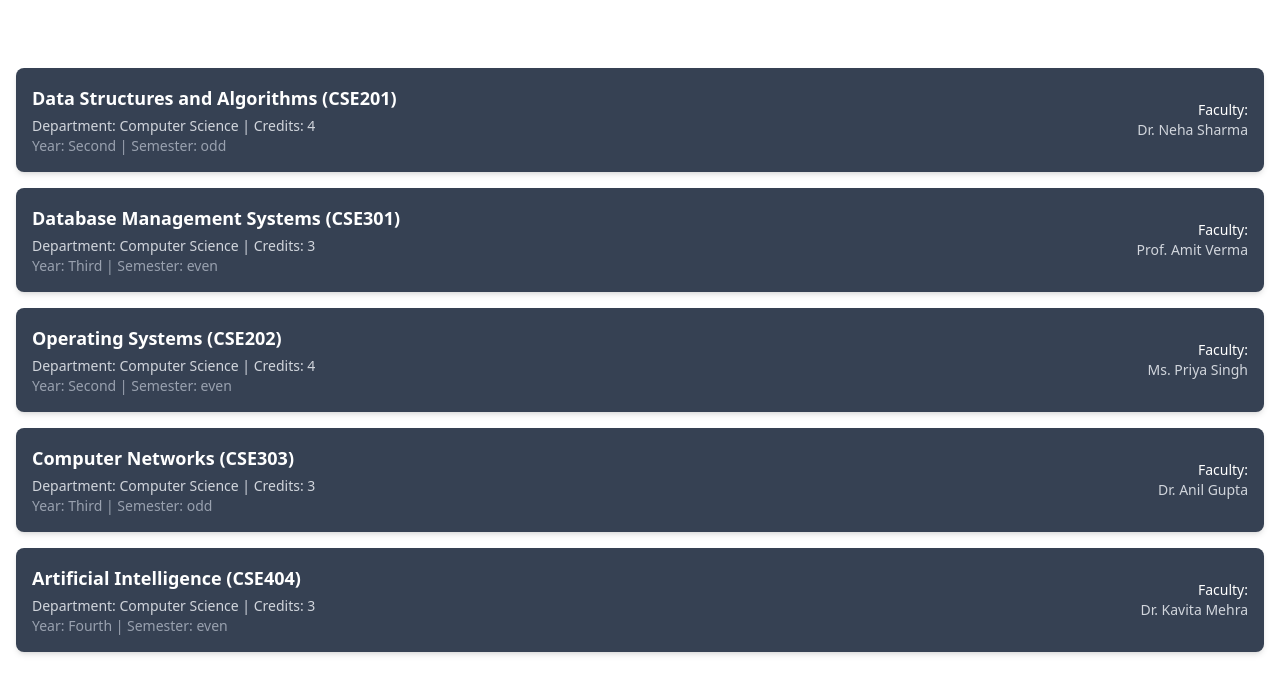
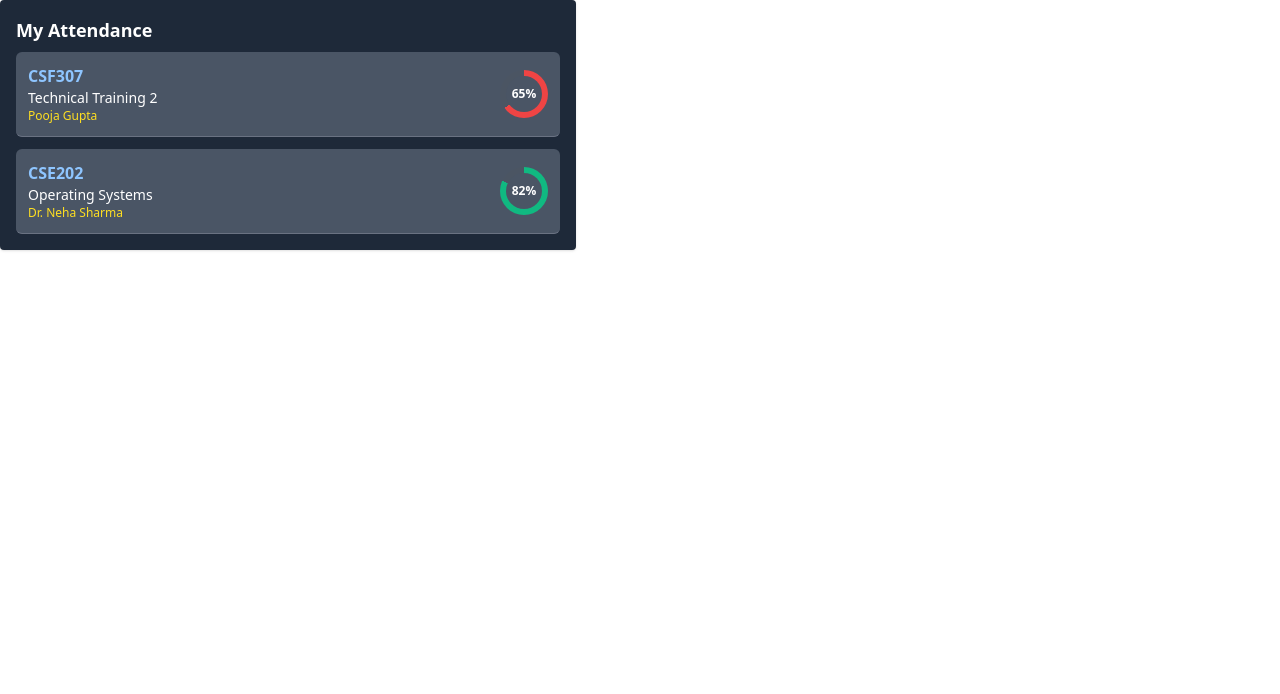
Before and after one commit to Jai-Anand-JA/NextGen-ERP, a React (Vite) app in the folder frontend/: page / in a window 1280 px wide. Shown: the top 694 px of the page. Built offline with nearby package versions, Linux system fonts and the light colour scheme.

Commit message:
MyAttendence

```diff
--- a/frontend/src/App.jsx
+++ b/frontend/src/App.jsx
@@ -3,13 +3,15 @@ import Navbar from './components/Navbar.jsx'
 import StudentSidebar from './components/StudentSidebar.jsx'
 import StudentDashboard from './Pages/StudentDashboard.jsx'
 import {MyCourses} from './Pages/MyCourses.jsx'
+import {MyAttendance} from './Pages/MyAttendance.jsx'
 function App() {
   return (
     <div>
       {/* <Navbar /> */}
       {/* <StudentSidebar/> */}
       {/* <StudentDashboard/> */}
-      <MyCourses/>
+      {/* <MyCourses/> */}
+      <MyAttendance/>
     </div>
   )
 }
--- /dev/null
+++ b/frontend/src/Pages/MyAttendance.jsx
@@ -0,0 +1,90 @@
+import React from 'react';
+
+// ✅ Dummy Data
+const attendanceData = [
+  {
+    _id: '1',
+    studentId: 'stu001',
+    subjectId: {
+      _id: 'sub001',
+      code: 'CSF307',
+      name: 'Technical Training 2',
+    },
+    facultyId: {
+      _id: 'fac001',
+      name: 'Pooja Gupta',
+    },
+    attendancePercentage: 65,
+  },
+  {
+    _id: '2',
+    studentId: 'stu001',
+    subjectId: {
+      _id: 'sub002',
+      code: 'CSE202',
+      name: 'Operating Systems',
+    },
+    facultyId: {
+      _id: 'fac002',
+      name: 'Dr. Neha Sharma',
+    },
+    attendancePercentage: 82,
+  }
+];
+
+// ✅ Attendance Card
+const AttendanceCard = ({ subjectCode, subjectName, facultyName, attendancePercentage }) => {
+  // Choose ring color based on attendance
+  const isLow = attendancePercentage < 75;
+  const ringColor = isLow ? '#ef4444' : '#10b981'; // red if low, green otherwise
+
+  const ringStyle = {
+    background: `conic-gradient(${ringColor} ${attendancePercentage * 3.6}deg, #4b5563 0deg)`,
+  };
+
+  return (
+    <div className="flex justify-between items-center border-b border-gray-500 p-3 bg-gray-600 rounded-md">
+      <div>
+        <p className="font-semibold text-blue-300">{subjectCode}</p>
+        <p className="text-sm text-white">{subjectName}</p>
+        <p className="text-xs text-yellow-300">{facultyName}</p>
+      </div>
+
+      {/* Circular Progress Ring */}
+      <div
+        className="w-12 h-12 rounded-full flex items-center justify-center text-xs font-bold text-white"
+        style={{
+          ...ringStyle,
+          borderRadius: '50%',
+          position: 'relative',
+        }}
+      >
+        <div className="w-9 h-9 bg-gray-600 rounded-full flex items-center justify-center">
+          {attendancePercentage}%
+        </div>
+      </div>
+    </div>
+  );
+};
+
+
+
+// ✅ Main Component
+const MyAttendance = () => {
+  return (
+    <div className="bg-gray-800 p-4 rounded shadow max-w-xl space-y-3">
+      <h2 className="text-lg font-bold text-white mb-2">My Attendance</h2>
+      {attendanceData.map((entry) => (
+        <AttendanceCard
+          key={entry._id}
+          subjectCode={entry.subjectId.code}
+          subjectName={entry.subjectId.name}
+          facultyName={entry.facultyId.name}
+          attendancePercentage={entry.attendancePercentage}
+        />
+      ))}
+    </div>
+  );
+};
+
+export { MyAttendance };
--- a/frontend/src/Pages/MyCourses.jsx
+++ b/frontend/src/Pages/MyCourses.jsx
@@ -2,8 +2,9 @@ import React from 'react';
 import subjectsData from '../Dummydata'; // Adjust the path if needed
 
 const MyCourses = () => {
+    const [sideBarOpen, setSideBarOpen] = React.useState(true);
   return (
-    <div className="p-4">
+    <div className={`p-4 bg-gray-800 min-h-screen text-white ${sideBarOpen ? 'ml-56' : 'ml-20'}`}>
       <h2 className="text-xl font-bold mb-6 text-white">My Courses</h2>
 
       <div className="space-y-4">
```
